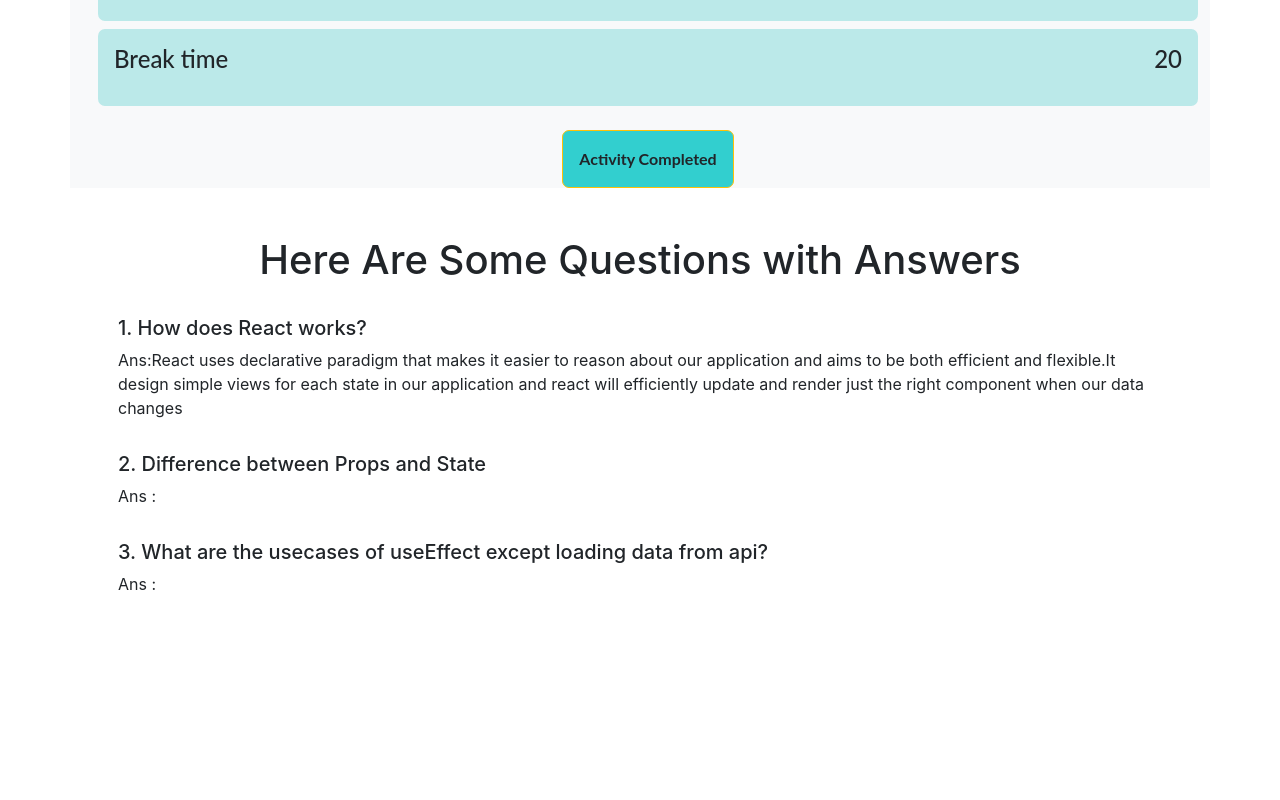
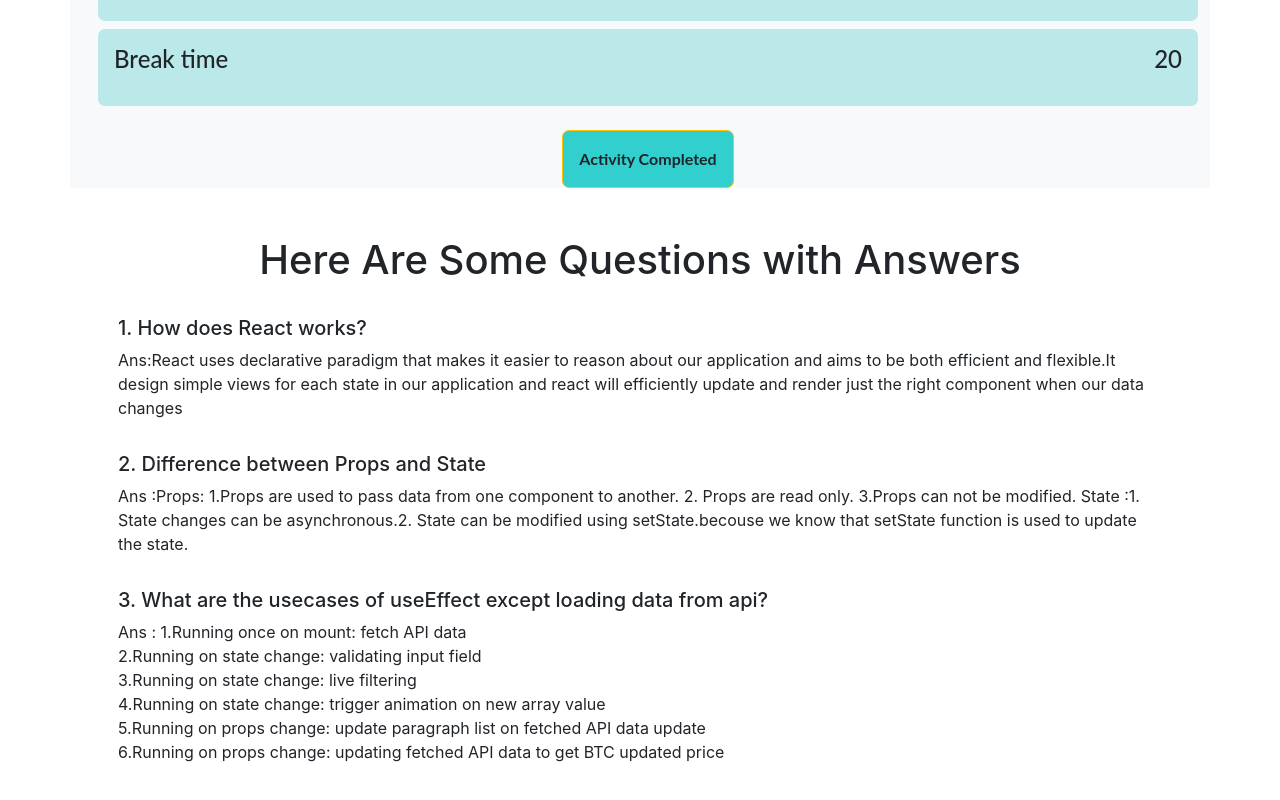
Before and after one commit to JulianaTonu/cooking-activities-, a React (Create React App) app: page / in a window 1280 px wide. Shown: the part 2246-3046 px from the top of the page. Before the commit the page ends 2882 px from the top, so only its background shows below. Built offline with nearby package versions, Linux system fonts and the light colour scheme.

Commit message:
added answer of last 2  question

```diff
--- a/src/components/Blog/Blog.js
+++ b/src/components/Blog/Blog.js
@@ -16,13 +16,24 @@ const Blog = () => {
 
             <div class="p-2">
               <h5>2. Difference between Props and State  </h5>
-              <p>Ans :
+              <p>Ans :Props: 1.Props are used to pass data from one component to another. 2. Props are read only. 3.Props can not be modified.
+                State :1. State  changes can be asynchronous.2. State can be modified using setState.becouse we know that setState function is used to update the state.
               </p>
             </div>
 
             <div class="p-2">
               <h5>3. What are the usecases of useEffect except loading data from api? </h5>
-              <p>Ans :
+              <p>Ans : 1.Running once on mount: fetch API data
+                <br />
+2.Running on state change: validating input field
+<br />
+3.Running on state change: live filtering
+<br />
+4.Running on state change: trigger animation on new array value
+<br />
+5.Running on props change: update paragraph list on fetched API data update
+<br />
+6.Running on props change: updating fetched API data to get BTC updated price
               </p>
             </div>
 
```
